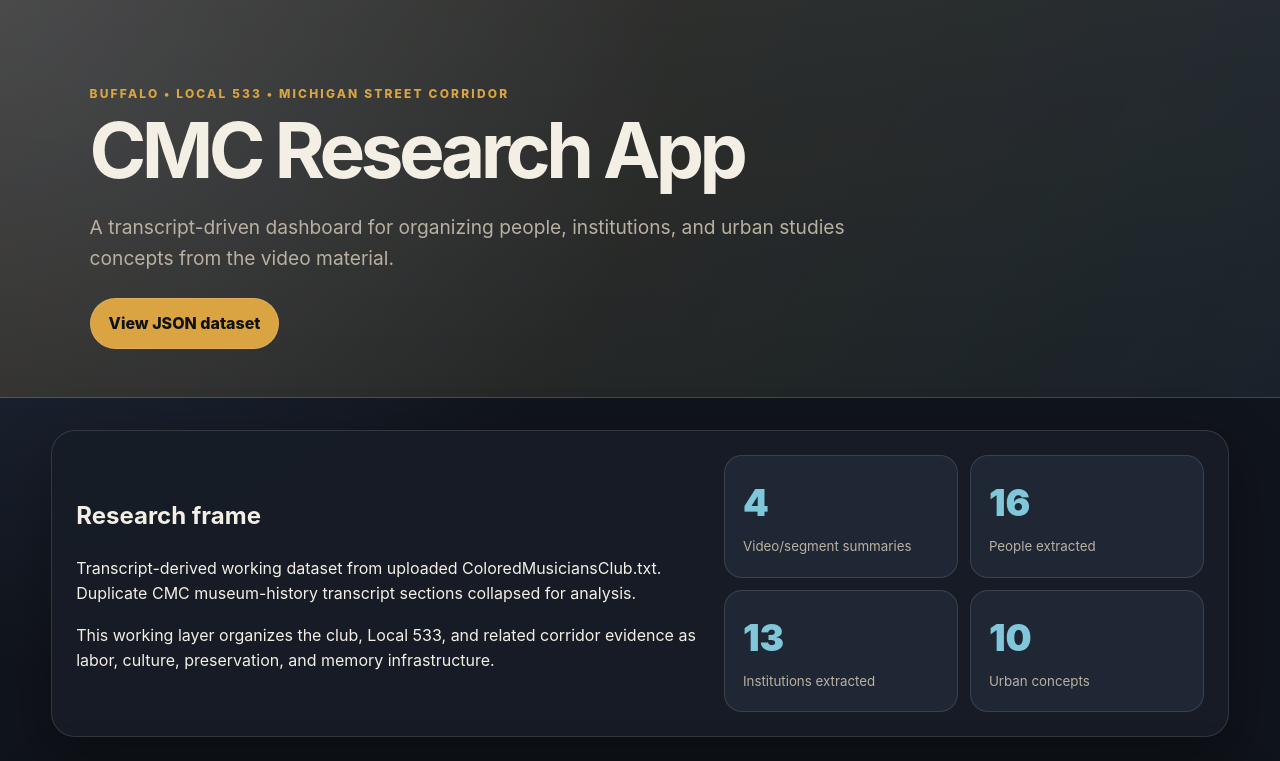
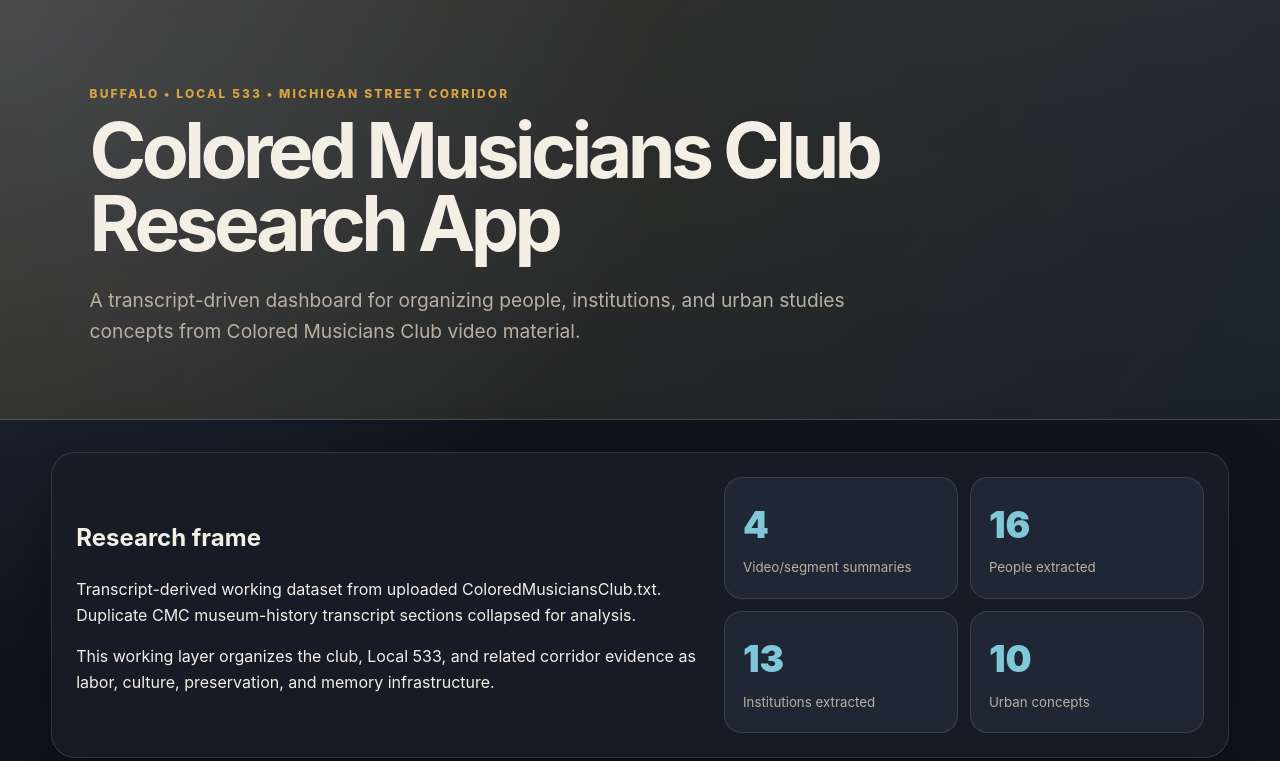
Before and after one commit to ronaldsheaks/Colored_Musicians_Club_LLM, a website: page index.html in a window 1280 px wide. Shown: the top 761 px of the page. Drawn offline with Linux system fonts and the light colour scheme.

Commit message:
Remove hero action buttons from dashboard

```diff
--- a/index.html
+++ b/index.html
@@ -3,18 +3,15 @@
 <head>
   <meta charset="utf-8" />
   <meta name="viewport" content="width=device-width, initial-scale=1" />
-  <title>CMC Research App</title>
+  <title>Colored Musicians Club Research App</title>
   <link rel="stylesheet" href="styles.css" />
 </head>
 <body>
   <header class="hero">
     <div>
       <p class="eyebrow">Buffalo • Local 533 • Michigan Street Corridor</p>
-      <h1>CMC Research App</h1>
-      <p class="lede">A transcript-driven dashboard for organizing people, institutions, and urban studies concepts from the video material.</p>
-      <div class="hero-actions">
-        <a href="data/cmc-data.json" class="button primary">View JSON dataset</a>
-      </div>
+      <h1>Colored Musicians Club Research App</h1>
+      <p class="lede">A transcript-driven dashboard for organizing people, institutions, and urban studies concepts from Colored Musicians Club video material.</p>
     </div>
   </header>
 
```
